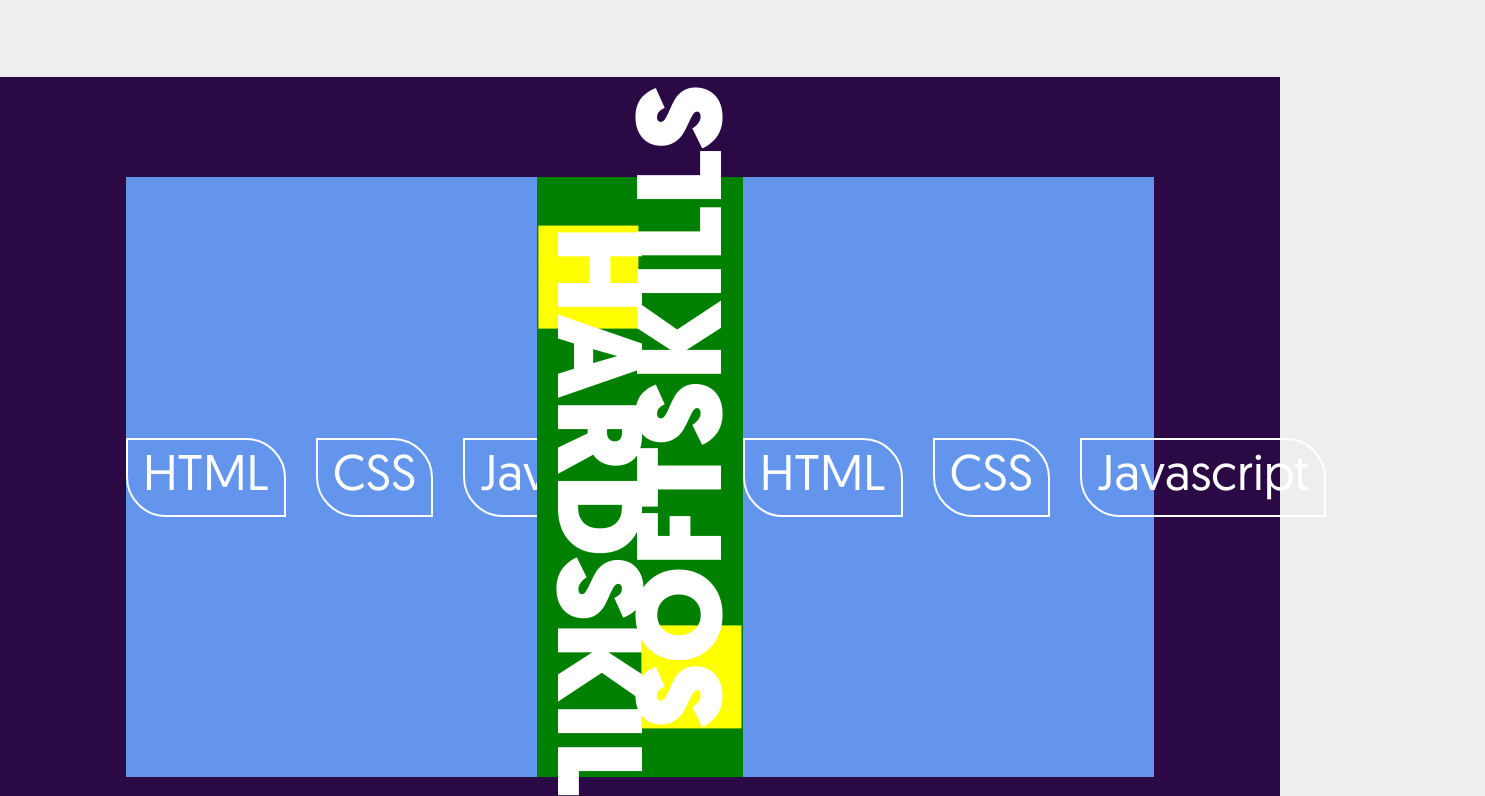
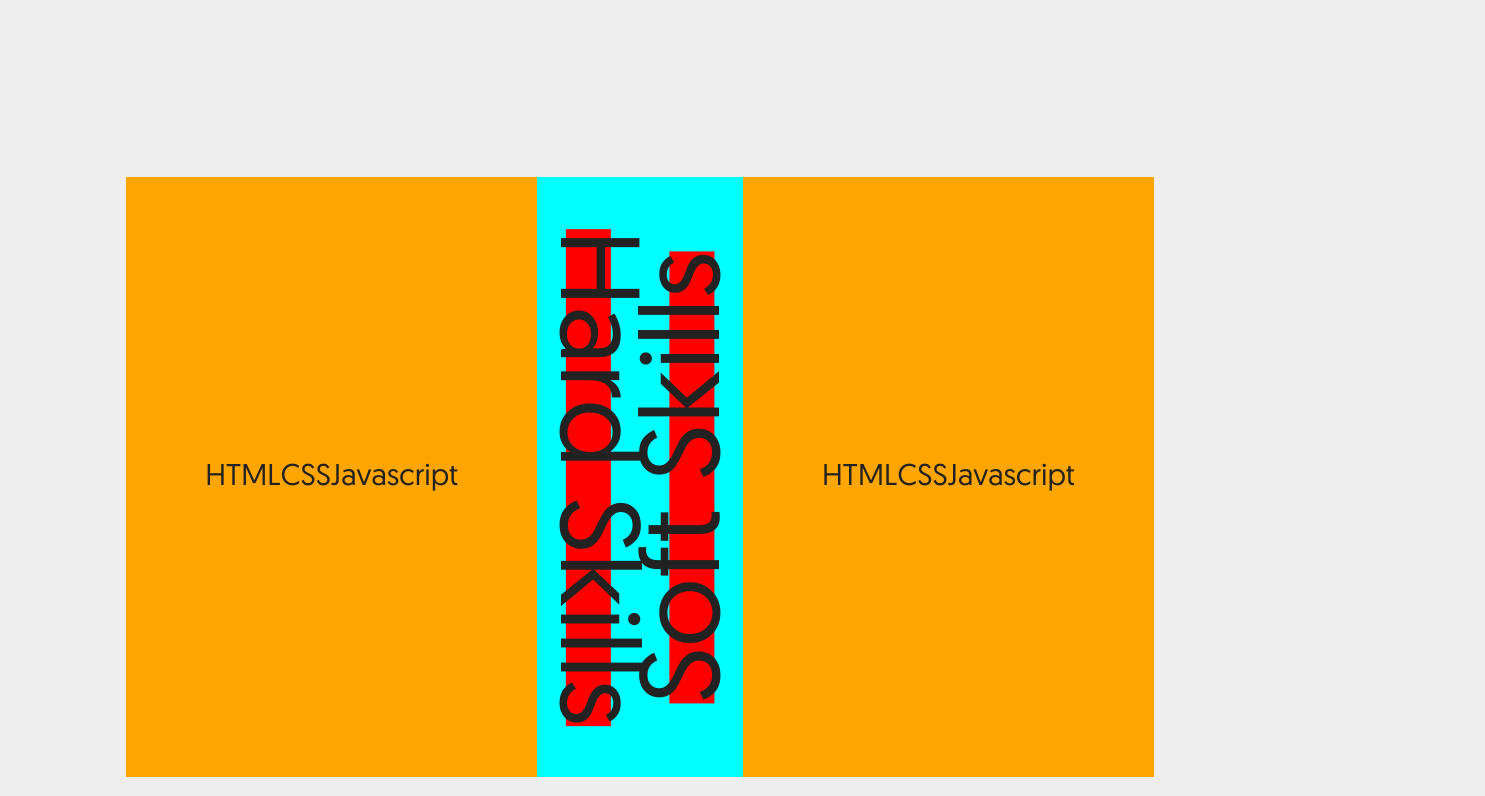
Before and after one commit to kelsonbatista/kelson.github.io, a plain HTML site: page index.html in a window 1280 px wide. Shown: the part 1523-2319 px from the top of the page, 1485 px wide, since content can reach past the window. Drawn offline with Linux system fonts and the light colour scheme; a web font is replaced by a local one.

Commit message:
section layout test

```diff
--- a/css/style.css
+++ b/css/style.css
@@ -119,7 +119,7 @@ main section, footer {
   align-items: center;
 }
 
-.skills-left-all, .skills-right-all {
+.skills-left-all {
   width: 80%;
   height: 100%;
   display: flex;
@@ -128,7 +128,7 @@ main section, footer {
   background-color:cornflowerblue;
 }
 
-.skills-left-all p, .skills-right-all p {
+.skills-left-all p {
   margin-right: 30px;
   padding: 15px;
   font-size: 50px;
@@ -148,16 +148,31 @@ main section, footer {
   font-size: 7.5em;
   font-weight: 900;
   text-transform: uppercase;
-  text-align: center;
   line-height: 100px;
   background-color: yellow;
 }
 
+.skills-right-all {
+  width: 80%;
+  height: 100%;
+  display: flex;
+  align-items: center;
+  background-color:cornflowerblue;
+}
+
+.skills-right-all p {
+  margin-right: 30px;
+  padding: 15px;
+  font-size: 50px;
+  border: 2px solid white;
+  border-radius: 0 40px 0 40px;
+}
+
 .skills-right-title  {
-  width: 20%;
-  height: 100%;
+  width: 700px;
   background-color: green;
-  align-content: flex-end;
+  display: flex;
+  align-items:center;
 }
 
 .skills-right-title p {
@@ -165,8 +180,7 @@ main section, footer {
   font-size: 7.5em;
   font-weight: 900;
   text-transform: uppercase;
-  text-align: center;
-  line-height: 100px;
+  margin-left: -100px;
   background-color: yellow;
 }
 
@@ -176,10 +190,66 @@ main section, footer {
 .skills-right {
   background-color: aquamarine;
 }
-
 .skills2 {
   background-color: #FEC260;
 }
+
+.skills-left8{
+  display: flex;
+  width: 50%;
+}
+.skills-left-all8 {
+  width: 80%;
+  display: flex;
+  align-items:center;
+  justify-content: center;
+  background-color: orange;
+}
+.skills-left-title8 {
+  width: 20%;
+  display: flex;
+  align-items:center;
+  justify-content: center;
+  background-color: aqua;
+  white-space: nowrap;
+}
+.skills-left-title8 p {
+  transform: rotate(90deg);
+  font-size: 7em;
+  background-color: red;
+}
+
+.skills-right8{
+  display: flex;
+  width: 50%;
+}
+.skills-right-all8 {
+  width: 80%;
+  display: flex;
+  align-items:center;
+  justify-content: center;
+  background-color: orange;
+}
+.skills-right-title8 {
+  width: 20%;
+  display: flex;
+  align-items:center;
+  justify-content: center;
+  background-color: aqua;
+  white-space: nowrap;
+}
+.skills-right-title8 p {
+  transform: rotate(270deg);
+  font-size: 7em;
+  background-color: red;
+}
+
+/* .teste p {
+  transform: rotate(270deg);
+  font-size: 9em;
+  margin-left: -350px;
+  background-color: red;
+} */
 
 footer {
   background-color: #222;
--- a/index.html
+++ b/index.html
@@ -55,6 +55,32 @@
         </div>
       </section>
 
+      <section class="skills8" id="skills8">
+        <div class="wrapper">
+          <div class="skills-left8">
+            <div class="skills-left-all8">
+              <p>HTML</p>
+              <p>CSS</p>
+              <p>Javascript</p>
+            </div>
+            <div class="skills-left-title8">
+              <p>Hard Skills</p>
+            </div>
+          </div>
+          <div class="skills-right8">
+            <div class="skills-right-title8">
+              <p>Soft Skills</p>
+            </div>
+            <div class="skills-right-all8">
+              <p>HTML</p>
+              <p>CSS</p>
+              <p>Javascript</p>
+            </div>
+          </div>
+        </div>
+      </section>
+
+
       <section class="skills" id="skills">
         <div class="wrapper">
           <div class="skills-left">
@@ -69,7 +95,7 @@
           </div>
           <div class="skills-right">
             <div class="skills-right-title">
-              <p>SoftSkills</p>
+              <p>Soft Skills</p>
             </div>
             <div class="skills-right-all">
               <p>HTML</p>
```
